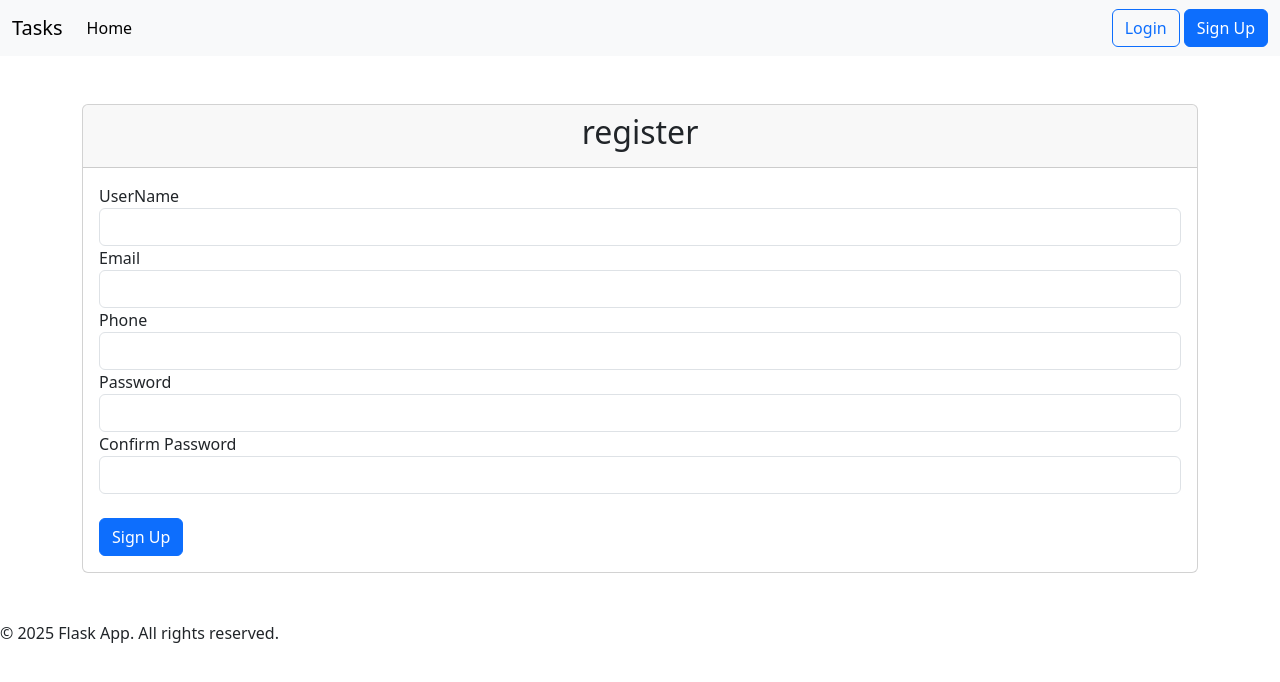
After one commit to Youssef-Mohamed4/Flask-Practice, a Flask app: page /register in a window 1280 px wide. The commit adds this page. Shown: the top 682 px of the page. Run offline with Flask 3, Linux system fonts and the light colour scheme; some libraries are stand-ins or nearby versions.

Commit message:
task-2 initial commit

```diff
--- a/ToDo/templates/base.html
+++ b/ToDo/templates/base.html
@@ -1,31 +1,80 @@
 <!DOCTYPE html>
 <html lang="en">
+
 <head>
     <meta charset="UTF-8">
     <meta name="viewport" content="width=device-width, initial-scale=1.0">
-    <link rel="stylesheet" href="{{url_for('static',filename='CSS/base.css')}}">
-    <link rel="stylesheet" href="{{url_for('static',filename='CSS/bootstrap.min.css')}}">
     <title>{{title}}</title>
+    <link rel="stylesheet" href="{{ url_for('static', filename='css/main.css')}}">
+    <link rel="stylesheet" href="{{ url_for('static', filename='css/bootstrap.min.css')}}">
+    {% if cssFile%}
+    <link rel="stylesheet" href="{{ url_for('static', filename='css/' + cssFile)}}">
+    {% endif %}
 </head>
+
 <body>
-
-    <nav class="navbar navbar-expand-lg navbar-light bg-light">
+    <nav class="navbar navbar-expand-lg navbar-light bg-light ">
         <div class="container-fluid">
-          <button class="navbar-toggler" type="button" data-bs-toggle="collapse" data-bs-target="#navbarSupportedContent" aria-controls="navbarSupportedContent" aria-expanded="false" aria-label="Toggle navigation">
+            <a class="navbar-brand" href="{{url_for('main.home')}}">Tasks</a>
+            <button class="navbar-toggler" type="button" data-bs-toggle="collapse"
+                data-bs-target="#navbarSupportedContent" aria-controls="navbarSupportedContent" aria-expanded="false"
+                aria-label="Toggle navigation">
                 <span class="navbar-toggler-icon"></span>
             </button>
             <div class="collapse navbar-collapse" id="navbarSupportedContent">
-            <div id="btn-container">
-                <a class="btn btn-primary" href="{{url_for('tasks')}}">Tasks</a>
-                <a class="btn btn-outline-primary" href="{{url_for('add_task')}}">Add Task</a>
+                <ul class="navbar-nav me-auto mb-2 mb-lg-0">
+                    <li class="nav-item">
+                        <a class="nav-link active" aria-current="page" href="{{url_for('main.home')}}">Home</a>
+                    </li>
+                    {%if current_user.is_authenticated %}
+                    <li class="nav-item">
+                        <a class="nav-link" href="{{url_for('tasks.tasks')}}">My Tasks</a>
+                    </li>
+                    {%endif%}
+                </ul>
+                <div class="d-flex">
+                    {% if current_user.is_authenticated %}
+                    <div class="dropdown">
+                        <button class="btn btn-light dropdown-toggle" type="button" id="dropdownMenuButton1"
+                            data-bs-toggle="dropdown" aria-expanded="false">
+                            My Account
+                        </button>
+                        <ul class="dropdown-menu" aria-labelledby="dropdownMenuButton1">
+                            <li><a class="dropdown-item" href="{{url_for('tasks.add_task')}}">Add Task</a></li>
+                            <li><a class="dropdown-item" href="{{url_for('users.logout')}}">Logout</a></li>
+                        </ul>
                     </div>
+                    {%else%}
+                    <a href="{{url_for('users.login')}}"><button class="btn btn-outline-primary me-1">Login</button></a>
+                    <a href="{{url_for('users.register')}}"> <button class="btn btn-primary">Sign Up</button></a>
+                    {%endif%}
+                    </di>
                 </div>
             </div>
     </nav>
+    {% with messages = get_flashed_messages(with_categories=True)%}
+    {% if messages %}
+    {% for category, message in messages %}
+    <div class="alert alert-{{category}}  fade show" role="alert">
+        {{message}}
+    </div>
+    {%endfor%}
+    {%endif%}
 
+    {% endwith %}
+    <main class="container  pt-5 pb-5">
         {% block body%}
-    {% endblock%}
+        {% endblock %}
+    </main>
+    <footer class="">
+        <p>© 2025 Flask App. All rights reserved.</p>
+    </footer>
+    <script src="{{ url_for('static', filename='js/main.js') }}">
+    </script>
+    <script src="{{ url_for('static', filename='js/bootstrap/bootstrap.bundle.min.js') }}">
+    </script>
+    <script src="{{ url_for('static', filename='js/icons/all.min.js') }}">
+    </script>
+</body>
 
-    <script src="{{url_for('static',filename='JS/bootstrap.bundle.min.js')}}"></script>
-</body>
 </html>
--- /dev/null
+++ b/ToDo/templates/register.html
@@ -0,0 +1,35 @@
+{% extends "base.html"%}
+
+{%block body%}
+
+<div class='card'>
+    <div class='card-header text-center'>
+        <h2>{{title}}</h2>
+    </div>
+    <div class='card-body'>
+        <form action="" method="POST">
+            {{ form.hidden_tag() }}
+
+            {{form.userName.label}}
+            {{form.userName(class='form-control')}}
+
+            {{form.email.label}}
+            {{form.email(class='form-control')}}
+
+            {{form.phone.label}}
+            {{form.phone(class='form-control')}}
+
+            {{form.password.label}}
+            {{form.password(class='form-control')}}
+
+
+            {{form.confirm_password.label}}
+            {{form.confirm_password(class='form-control')}}
+
+            <br>
+            {{form.btn(class='btn btn-primary')}}
+        </form>
+    </div>
+</div>
+
+{%endblock%}
--- /dev/null
+++ b/ToDo/users/forms.py
@@ -0,0 +1,17 @@
+from flask_wtf import FlaskForm
+from wtforms import StringField, BooleanField, SubmitField,PasswordField
+from wtforms.validators import DataRequired,EqualTo,Length,Email
+
+class LoginForm(FlaskForm):
+    email= StringField("Email",validators=[DataRequired(),Email()])
+    password= PasswordField("Password",validators=[DataRequired(),Length(min=6)])
+    remember_me= BooleanField("Remember Me")
+    btn=SubmitField("Login")
+
+class RegisterForm(FlaskForm):
+    userName= StringField("UserName", validators=[DataRequired()])
+    email= StringField("Email",validators=[DataRequired(),Email()])
+    phone= StringField("Phone",validators=[DataRequired(),Length(min=11,max=11)])
+    password= PasswordField("Password",validators=[DataRequired(),Length(min=6)])
+    confirm_password=PasswordField("Confirm Password",validators=[DataRequired(),EqualTo('password')])
+    btn= SubmitField("Sign Up")
--- /dev/null
+++ b/ToDo/users/routes.py
@@ -0,0 +1,43 @@
+from flask import Blueprint, redirect,render_template,flash,url_for
+from ToDo.users.forms import LoginForm,RegisterForm
+from ToDo.models import User
+from ToDo import db, bcrypt
+from flask_login import current_user,login_required,login_user,logout_user
+
+users = Blueprint("users", __name__)
+
+@users.route("/login", methods=["GET", "POST"])
+def login():
+    if current_user.is_authenticated:
+        return redirect(url_for("home"))
+    form = LoginForm()
+    if form.validate_on_submit():
+        user = User.query.filter_by(email=form.email.data).first()
+        if user and bcrypt.check_password_hash(user.password_hash, form.password.data):
+            login_user(user, remember=form.remember.data)
+            flash(f"Welcome {user.name}", "success")
+            return redirect(url_for("home"))
+        else:
+            flash(f"Invalid Credentials", "danger")
+    return render_template("login.html", title="login", form=form)
+
+@users.route("/register", methods=["GET", "POST"])
+def register():
+    if current_user.is_authenticated:
+        return redirect(url_for("home"))
+    form = RegisterForm()
+    if form.validate_on_submit():
+        hashed_password = bcrypt.generate_password_hash(form.password.data).decode("utf-8")
+        user = User(name=form.name.data,phone=form.phone.data,
+                    email=form.email.data,password_hash=hashed_password)
+        db.session.add(user)
+        db.session.commit()
+        flash(f"Account created for {form.name.data}", "success")
+        return redirect(url_for("login"))
+    return render_template("register.html", title="register", form=form)
+
+@users.route("/logout")
+@login_required
+def logout():
+    logout_user()
+    return redirect(url_for("login"))
--- a/app.py
+++ b/app.py
@@ -1,4 +1,4 @@
-from ToDo import app,db
+from ToDo import app
 
 if __name__=="__main__":
     app.run(debug=True,port=4444)
```
Also changed, not shown: ToDo/__init__.py (+12 -1 lines), ToDo/main/routes.py (added, +8 -0 lines), ToDo/models.py (+13 -1 lines), ToDo/tasks/routes.py (renamed from ToDo/routes.py, +11 -7 lines), ToDo/templates/index.html (added, +25 -0 lines), ToDo/templates/login.html (added, +29 -0 lines), ToDo/main/__init__.py (added), ToDo/static/images/intro.svg (added), ToDo/tasks/__init__.py (added), ToDo/tasks/forms.py (line endings or trailing spaces), ToDo/users/__init__.py (added), instance/database.db. Lines whose indentation alone changed are shown as unchanged.
